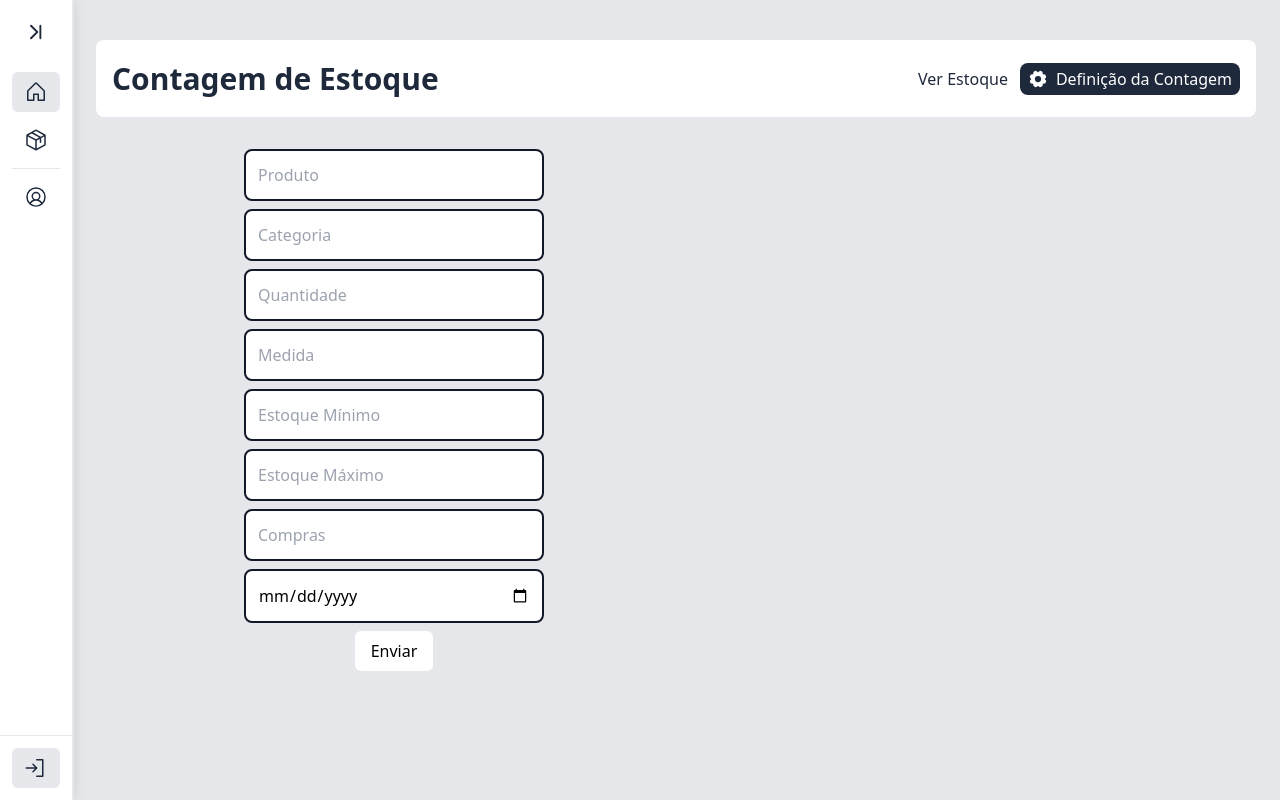
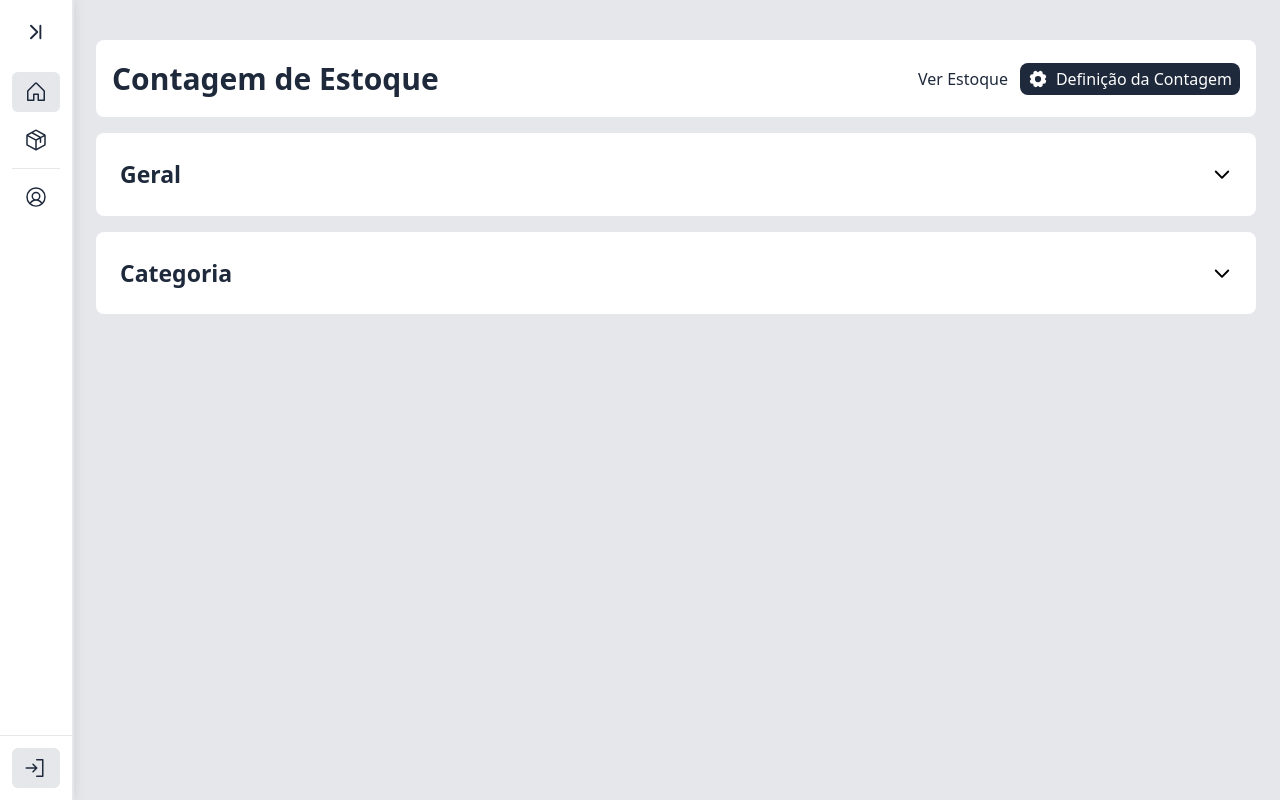
Before and after one commit to LuizLimaG/estoque, a Next.js app: page /stock/stockCount in a window 1280 px wide. Built offline with nearby package versions, Linux system fonts and the light colour scheme.

Commit message:
Created accordion section on stock count

```diff
--- a/src/app/stock/stockCount/page.tsx
+++ b/src/app/stock/stockCount/page.tsx
@@ -1,6 +1,7 @@
 import { Content } from "@/components/content";
+import { StockCountForm } from "@/components/forms/stockCount";
+import { SectionContent } from "@/components/sectionContent";
 import { SectionHeader } from "@/components/sectionHeader";
-import { addProduct } from "@/data/firebase/firebaseController";
 import { Gear } from "@phosphor-icons/react/dist/ssr";
 
 export default function StockCount() {
@@ -15,70 +16,13 @@ export default function StockCount() {
         icon={<Gear size={20} weight="fill" />}
       />
 
-      <section className="w-full h-full">
-        <div className="w-full h-full p-4">
-          <form
-            className="w-3/6 flex flex-col items-center gap-2"
-            action={addProduct}
-          >
-            <div className="w-full flex flex-wrap justify-center gap-2">
-              <input
-                type="text"
-                name="productName"
-                className="border-2 border-gray-900 p-3 w-[300px] rounded-lg"
-                placeholder="Produto"
-              />
-              <input
-                type="text"
-                name="productCategory"
-                className="border-2 border-gray-900 p-3 w-[300px] rounded-lg"
-                placeholder="Categoria"
-              />
-              <input
-                type="text"
-                name="productQuantity"
-                className="border-2 border-gray-900 p-3 w-[300px] rounded-lg"
-                placeholder="Quantidade"
-              />
-              <input
-                type="text"
-                name="productMeasure"
-                className="border-2 border-gray-900 p-3 w-[300px] rounded-lg"
-                placeholder="Medida"
-              />
-              <input
-                type="text"
-                name="productMinimumStock"
-                className="border-2 border-gray-900 p-3 w-[300px] rounded-lg"
-                placeholder="Estoque Mínimo"
-              />
-              <input
-                type="text"
-                name="productMaximumStock"
-                className="border-2 border-gray-900 p-3 w-[300px] rounded-lg"
-                placeholder="Estoque Máximo"
-              />
-              <input
-                type="text"
-                name="productShopping"
-                className="border-2 border-gray-900 p-3 w-[300px] rounded-lg"
-                placeholder="Compras"
-              />
-              <input
-                type="date"
-                name="productCountDate"
-                className="border-2 border-gray-900 p-3 w-[300px] rounded-lg"
-                placeholder="Data da Contagem"
-              />
-            </div>
-            <div>
-              <button className="text-black py-2 px-4 bg-white rounded-md">
-                Enviar
-              </button>
-            </div>
-          </form>
-        </div>
-      </section>
+      <SectionContent title="Geral">
+        <StockCountForm />
+      </SectionContent>
+
+      <SectionContent title="Categoria">
+        <StockCountForm />
+      </SectionContent>
     </Content>
   );
 }
--- /dev/null
+++ b/src/components/forms/stockCount/index.tsx
@@ -0,0 +1,66 @@
+import { addProduct } from "@/data/firebase/firebaseController";
+
+export function StockCountForm() {
+    return (
+        <form
+            className="w-3/6 flex flex-col items-center gap-2"
+            action={addProduct}
+          >
+            <div className="w-full flex flex-wrap justify-center gap-2">
+              <input
+                type="text"
+                name="productName"
+                className="border-2 border-gray-900 p-3 w-[300px] rounded-lg"
+                placeholder="Produto"
+              />
+              <input
+                type="text"
+                name="productCategory"
+                className="border-2 border-gray-900 p-3 w-[300px] rounded-lg"
+                placeholder="Categoria"
+              />
+              <input
+                type="text"
+                name="productQuantity"
+                className="border-2 border-gray-900 p-3 w-[300px] rounded-lg"
+                placeholder="Quantidade"
+              />
+              <input
+                type="text"
+                name="productMeasure"
+                className="border-2 border-gray-900 p-3 w-[300px] rounded-lg"
+                placeholder="Medida"
+              />
+              <input
+                type="text"
+                name="productMinimumStock"
+                className="border-2 border-gray-900 p-3 w-[300px] rounded-lg"
+                placeholder="Estoque Mínimo"
+              />
+              <input
+                type="text"
+                name="productMaximumStock"
+                className="border-2 border-gray-900 p-3 w-[300px] rounded-lg"
+                placeholder="Estoque Máximo"
+              />
+              <input
+                type="text"
+                name="productShopping"
+                className="border-2 border-gray-900 p-3 w-[300px] rounded-lg"
+                placeholder="Compras"
+              />
+              <input
+                type="date"
+                name="productCountDate"
+                className="border-2 border-gray-900 p-3 w-[300px] rounded-lg"
+                placeholder="Data da Contagem"
+              />
+            </div>
+            <div>
+              <button className="text-black py-2 px-4 bg-white rounded-md">
+                Enviar
+              </button>
+            </div>
+          </form>
+    )
+}
--- /dev/null
+++ b/src/components/sectionContent/index.tsx
@@ -0,0 +1,41 @@
+'use client'
+
+import { CaretDown } from "@phosphor-icons/react/dist/ssr"
+import { useState } from "react"
+
+export function SectionContent({
+    children,
+    title
+} : {
+    children: React.ReactNode,
+    title: string
+}) {
+    const [isOpen, setIsOpen] = useState(false)
+
+    return (
+        <section className="w-full bg-white rounded-lg overflow-hidden">
+            <button
+                onClick={() => setIsOpen(!isOpen)}
+                className="w-full p-6 bg-white flex items-center justify-between hover:bg-gray-100 transition-colors duration-200"
+            >
+                <h1 className="font-bold text-[23px] text-slate-800">
+                    {title}
+                </h1>
+                <div className={`transform transition-transform duration-200 ${
+                    isOpen ? 'rotate-180' : 'rotate-0'
+                }`}>
+                    <CaretDown size={20} weight="bold"/>
+                </div>
+            </button>
+            <div
+                className={`grid transition-[grid-template-rows] duration-200 ease-out ${
+                    isOpen ? 'grid-rows-[1fr]' : 'grid-rows-[0fr]'
+                }`}
+            >
+                <div className="overflow-hidden">
+                    {children}
+                </div>
+            </div>
+        </section>
+    )
+}
```
Also changed, not shown: src/components/forms/input/index.tsx (added).
